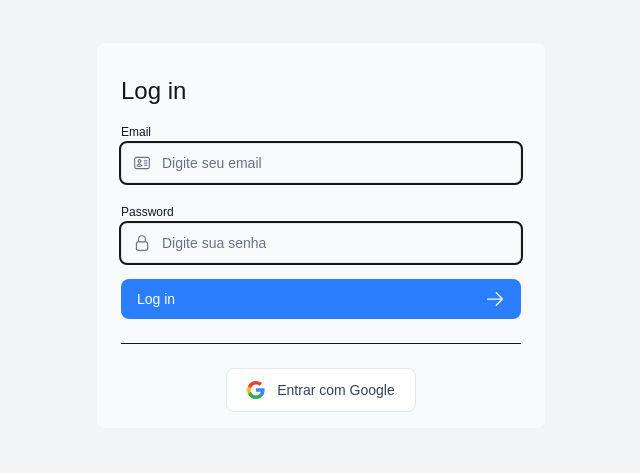
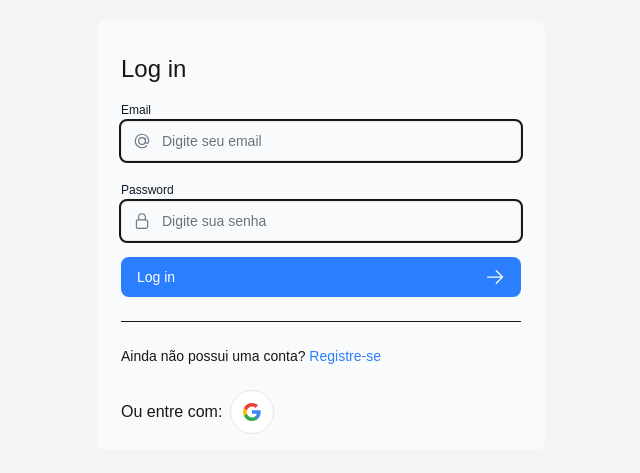
Before and after one commit to Alison-Andrade/next-todo-list, a Next.js app: page /login in a window 1280 px wide. Shown: the part 101-574 px from the top of the page, without its empty margins (319-959 px from the left). Built offline with nearby package versions, Linux system fonts and the light colour scheme; no server answers.

Commit message:
style: pequenas mudanças no formulário de login

```diff
--- a/app/ui/google-sign-in-button.tsx
+++ b/app/ui/google-sign-in-button.tsx
@@ -6,10 +6,10 @@ export function GoogleSignInButton() {
   return (
     <button
       onClick={() => signIn("google", { callbackUrl: "/" })}
-      className="flex items-center gap-3 px-5 h-11 bg-white border border-gray-200 rounded-lg text-sm font-medium text-gray-700 hover:bg-gray-50 transition-colors"
+      className="flex items-center px-3 h-11 bg-white border border-gray-200 rounded-full text-sm font-medium text-gray-700 hover:bg-gray-50 transition-colors"
     >
       <GoogleIcon />
-      Entrar com Google
+      {/* Entrar com Google */}
     </button>
   );
 }
--- a/app/ui/login-form.tsx
+++ b/app/ui/login-form.tsx
@@ -2,7 +2,7 @@
 
 import {
   ArrowRightIcon,
-  IdentificationIcon,
+  AtSymbolIcon,
   LockClosedIcon,
 } from "@heroicons/react/24/outline";
 import { redirect, useSearchParams } from "next/navigation";
@@ -11,9 +11,13 @@ import { authenticate } from "../lib/actions";
 import { useActionState } from "react";
 import { signIn } from "next-auth/react";
 import { GoogleSignInButton } from "./google-sign-in-button";
+import Link from "next/link";
 
 export default function LoginForm() {
-  const [state, formAction, isPending] = useActionState(authenticate, undefined);
+  const [state, formAction, isPending] = useActionState(
+    authenticate,
+    undefined,
+  );
   const searchParams = useSearchParams();
   const callbackUrl = searchParams.get("callbackUrl") || "/dashboard";
 
@@ -39,7 +43,7 @@ export default function LoginForm() {
                   placeholder="Digite seu email"
                   required
                 />
-                <IdentificationIcon className="pointer-events-none absolute left-3 top-1/2 h-4.5 w-4.5 -translate-y-1/2 text-gray-500 peer-focus:text-gray-900 dark:peer-focus:text-white" />
+                <AtSymbolIcon className="pointer-events-none absolute left-3 top-1/2 h-4.5 w-4.5 -translate-y-1/2 text-gray-500 peer-focus:text-gray-900 dark:peer-focus:text-white" />
               </div>
             </div>
             <div className="mt-4">
@@ -75,7 +79,16 @@ export default function LoginForm() {
             Log in <ArrowRightIcon className="ml-auto h-5 w-5 text-gray-50" />
           </Button>
           <hr className="my-6" />
-          <div className="flex justify-center">
+          <div className="flex justify-center flex-col">
+            <p className="text-sm mb-6">
+              Ainda não possui uma conta?{" "}
+              <Link href="/register" className="text-blue-500 hover:underline">
+                Registre-se
+              </Link>
+            </p>
+          </div>
+          <div className="flex gap-2 items-center">
+            <p>Ou entre com:</p>
             <GoogleSignInButton />
           </div>
         </div>
```
